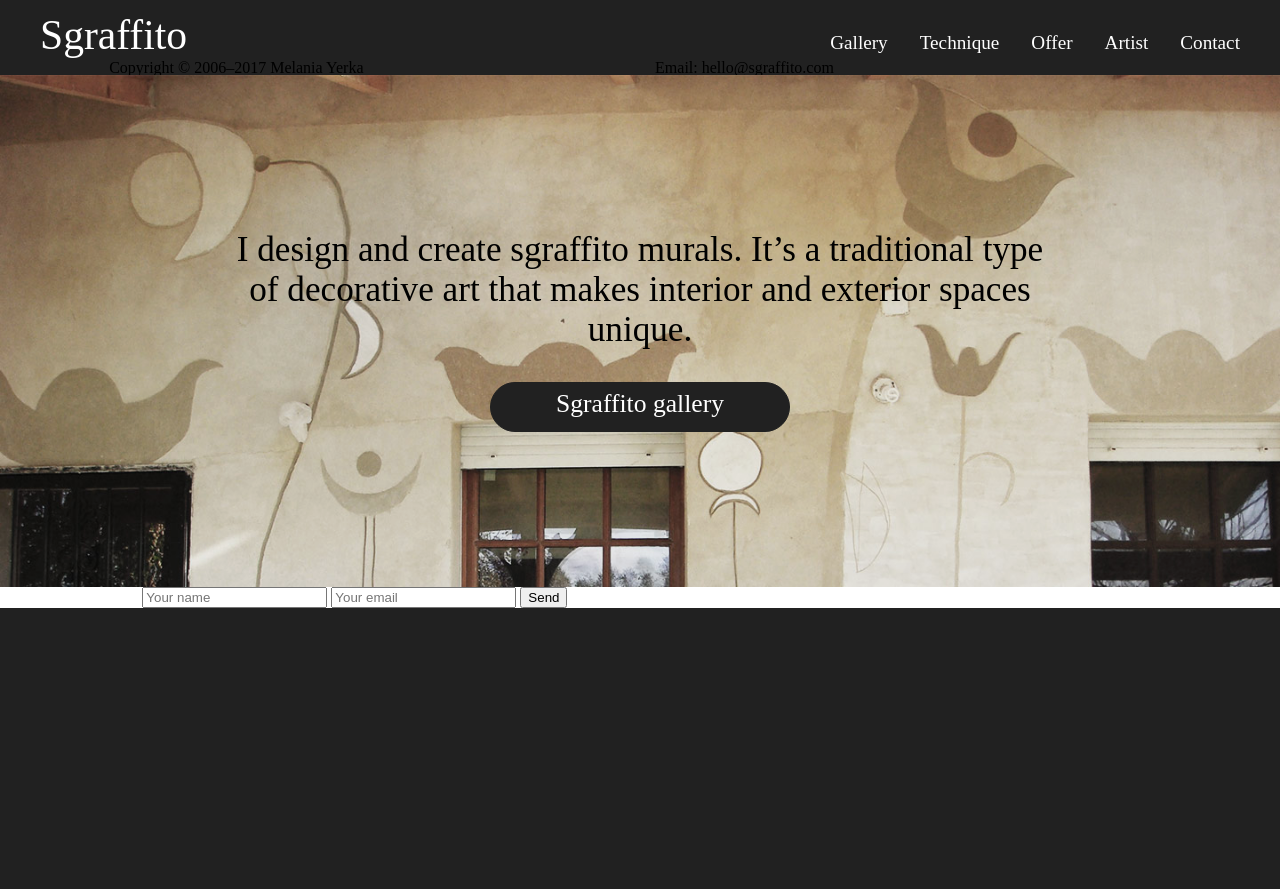
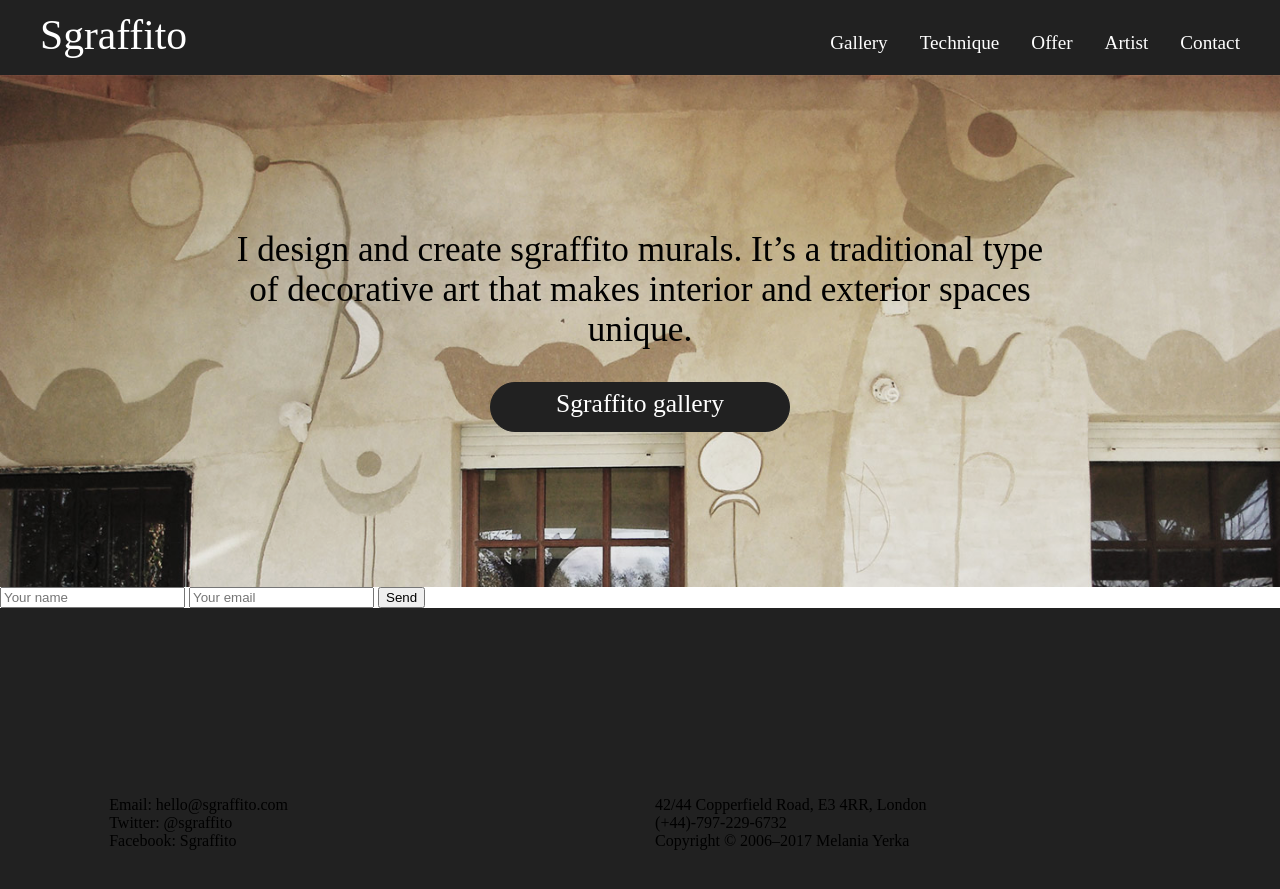
Before and after one commit to marek-kultys/trowel-and-lime, a Jekyll site: the page built from index.html, in a window 1280 px wide. Shown: the top 889 px of the page. Built offline with Jekyll 4.4.1, drawn with Linux system fonts in a browser that asks for light colours; some web fonts are replaced.

Commit message:
old sticky footer

```diff
--- a/_includes/footer.html
+++ b/_includes/footer.html
@@ -1,13 +1,11 @@
-<div class="container footer">
-   <div class="container-box">
-      <h6>Copyright &copy; 2006–{{ 'now' | date: "%Y" }} Melania Yerka</h6>
-      <h6>42/44 Copperfield Road, E3 4RR, London</h6>
-      <h6>(+44)-797-229-6732</h6>
-   </div>
+<div class="footer-unit">
+   <h6>Email: <a href="mailto:sgraffito@gmail.com">hello@sgraffito.com</a></h6>
+   <h6>Twitter: <a href="http://twitter.com/sgraffito">@sgraffito</a></h6>
+   <h6>Facebook: <a href="http://facebook.com/sgraffito">Sgraffito</a></h6>
+</div>
 
-   <div class="container-box">
-      <h6>Email: <a href="mailto:sgraffito@gmail.com">hello@sgraffito.com</a></h6>
-      <h6>Twitter: <a href="http://twitter.com/sgraffito">@sgraffito</a></h6>
-      <h6>Facebook: <a href="http://facebook.com/sgraffito">Sgraffito</a></h6>
-   </div>
+<div class="footer-unit">
+   <h6>42/44 Copperfield Road, E3 4RR, London</h6>
+   <h6>(+44)-797-229-6732</h6>
+   <h6>Copyright &copy; 2006–{{ 'now' | date: "%Y" }} Melania Yerka</h6>
 </div>
--- a/_sass/body.scss
+++ b/_sass/body.scss
@@ -33,7 +33,7 @@
 }
 
 body {
-   margin: 0px;
+   margin: 0 0 140px; /* bottom = footer height */
    background-color: $black;
 }
 
--- a/_sass/footer.scss
+++ b/_sass/footer.scss
@@ -1,25 +1,24 @@
 footer {
-   overflow: hidden;
-   @include outer-container(100%);
+   position: absolute;
+   margin: 0;
+   left: 0;
+   bottom: 0;
+   height: 120px;
+   width: 100%;
+   background-color: $black;
    @include media($medium) {
-      padding-left: 15px;
-      padding-right: 15px;
+      height: 200px;
    }
 
-   .footer {
-      padding-bottom: 2em;
-   }
-
-   .container-box {
+   .footer-unit {
+      padding-top: 1em;
       @include span-columns(5);
+      &:first-of-type {
+         @include shift(1);
+      }
       @include media($medium) {
-         @include span-columns(12);
-      }
-   }
-   .container-box:first-of-type {
-      @include shift(1);
-      @include media($medium) {
-         @include shift(0);
+         @include span-columns(10);
+         @include shift(1);
       }
    }
 }
--- a/_sass/main.scss
+++ b/_sass/main.scss
@@ -3,39 +3,16 @@
    position: absolute;
    top: 75px;
    z-index: 1;
+   margin-bottom: -120px; /* equal to footer height */
+   &:after {
+      content: "";
+      display: block;
+   }
 
    section {
       background-color: white;
       padding: 0px;
       margin: 0px;
-   }
-
-   ul {
-      padding: 0px;
-      font-size: 18px;
-      text-align: center;
-      margin-top: 1em;
-      margin-bottom: 3em;
-   }
-   ul:last-child {
-      margin-bottom: 1em;
-   }
-
-   li {
-      @include span-columns(3, block-collapse);
-      @include media($medium) {
-         @include span-columns(12, block-collapse);
-         max-width: 100%;
-      }
-   }
-
-   .outer-section {
-      @include outer-container;
-   }
-
-   .inner-section {
-      @include span-columns(10);
-      @include shift(1);
    }
 
    .hero-image {
```
